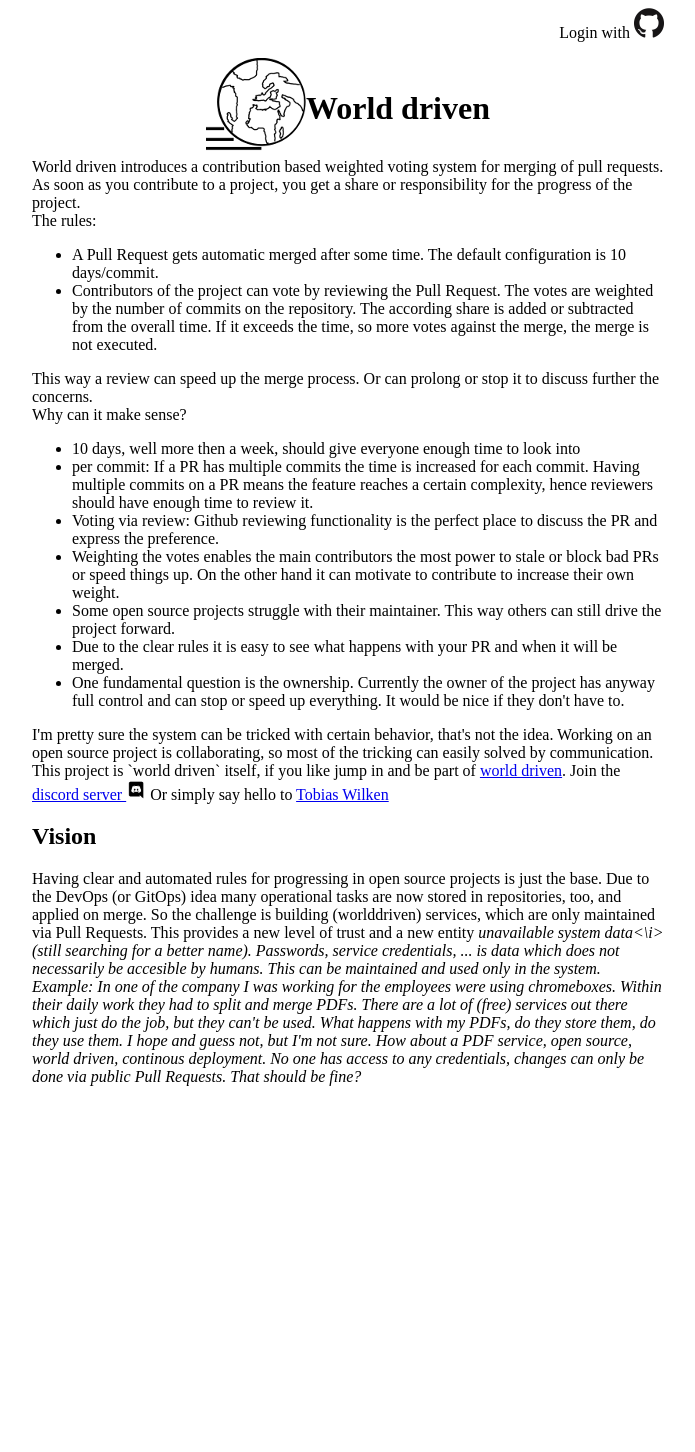
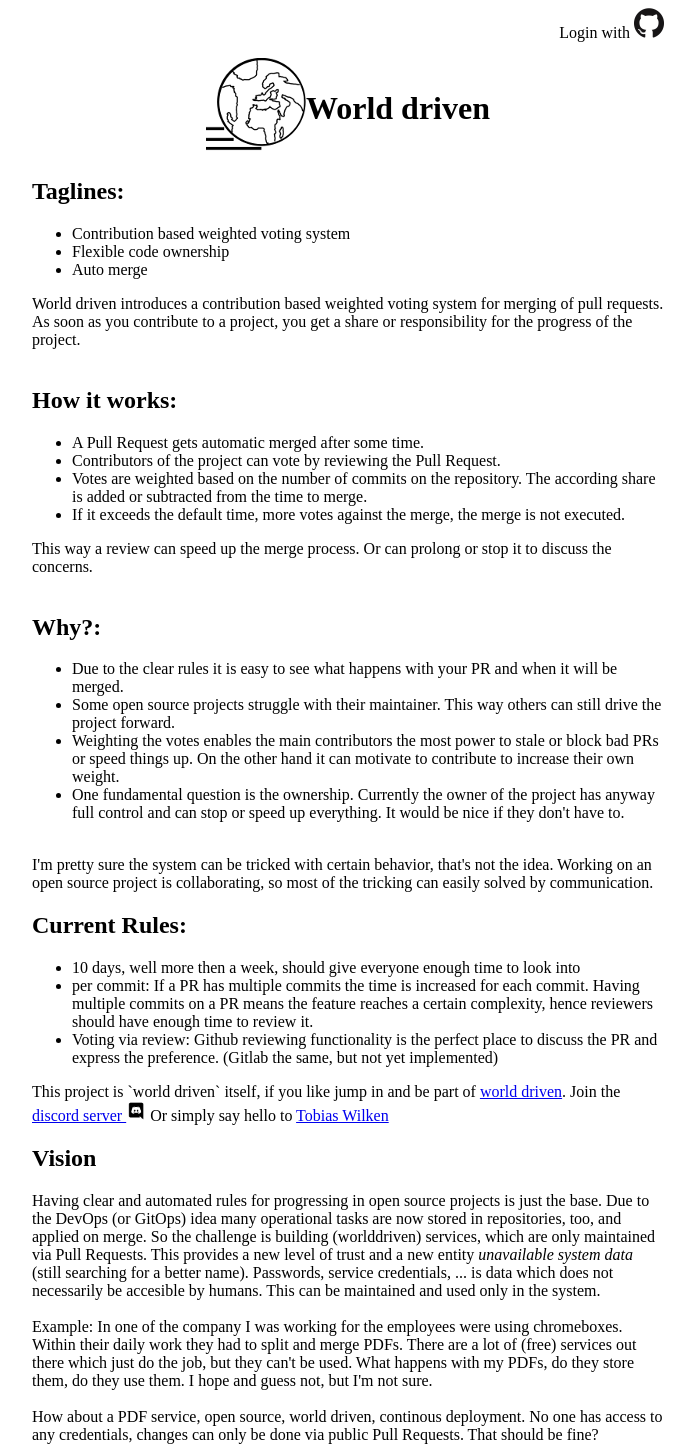
Before and after one commit to TooAngel/worlddriven, a Flask app: page / in a window 1280 px wide. Shown: the whole page, without its empty margins (292-987 px from the left). Before the commit the page ends 1086 px from the top, so only its background shows below. Run offline with Flask 2, Linux system fonts and the light colour scheme; some libraries are stand-ins or nearby versions.

Commit message:
Improve pull request view
- Clean up the interface
- Use detail/summary to show only important information
- Extend the elements with title to explain whats behind it
- Add simple spinner before page is loaded

```diff
--- a/package.json
+++ b/package.json
@@ -2,7 +2,7 @@
   "name": "worlddriven",
   "version": "1.0.0",
   "description": "World driven introduces a contribution based weighted voting system",
-  "main": "index.js",
+  "main": "",
   "directories": {
     "test": "tests"
   },
--- a/src/apiendpoint.py
+++ b/src/apiendpoint.py
@@ -48,6 +48,7 @@ class APIPullRequest(flask_restful.Resource):
                 'title': pull_request.title,
                 'url': pull_request.url,
                 'user': pull_request.user.raw_data,
+                'state': pull_request.state,
                 'stats': {
                     'mergeable': pr.mergeable_pull_request(),
                     'coefficient': pr.coefficient,
--- a/static/index.html
+++ b/static/index.html
@@ -54,49 +54,60 @@
       <img src="/static/logo-100px.png" class="logo" alt="World driven logo" height="100" width="100">
       <h1>World driven</h1>
     </div>
+    <h2>Taglines:</h2>
+    <ul>
+      <li>Contribution based weighted voting system</li>
+      <li>Flexible code ownership</li>
+      <li>Auto merge</li>
+    </ul>
     <div>
       World driven introduces a contribution based weighted voting system
       for merging of pull requests. As soon as you contribute to a project, you get a share or
       responsibility for the progress of the project.
     </div>
+    <br />
     <div>
-      The rules:
+      <h2>How it works:</h2>
       <ul>
-        <li>A Pull Request gets automatic merged after some time. The default configuration
-          is 10 days/commit.</li>
-        <li>Contributors of the project can vote by reviewing the Pull Request. The votes
-          are weighted by the number of commits on the repository. The according share is
-          added or subtracted from the overall time. If it exceeds the time, so more votes
-          against the merge, the merge is not executed.
-        </li>
+        <li>A Pull Request gets automatic merged after some time.</li>
+        <li>Contributors of the project can vote by reviewing the Pull Request.</li>
+        <li>Votes are weighted based on the number of commits on the repository. The according share is
+          added or subtracted from the time to merge.</li>
+        <li>If it exceeds the default time, more votes against the merge, the merge is not executed.</li>
       </ul>
       This way a review can speed up the merge process. Or can prolong or stop it
-      to discuss further the concerns.
+      to discuss the concerns.
     </div>
+    <br />
+    <div>
+      <h2>Why?:</h2>
+      <ul>
+        <li>Due to the clear rules it is easy to see what happens with your PR and
+          when it will be merged.</li>
+        <li>Some open source projects struggle with their maintainer. This way others
+          can still drive the project forward.</li>
+        <li>Weighting the votes enables the main contributors the most power to
+          stale or block bad PRs or speed things up. On the other hand it can
+          motivate to contribute to increase their own weight.</li>
+        <li>One fundamental question is the ownership. Currently the owner of the
+          project has anyway full control and can stop or speed up everything. It
+          would be nice if they don't have to.
+      </ul>
+      <br />
 
-    <div>
-      Why can it make sense?
+      I'm pretty sure the system can be tricked with certain behavior, that's not the idea.
+      Working on an open source project is collaborating, so most of the tricking
+      can easily solved by communication.
+
+      <h2>Current Rules:</h2>
       <ul>
         <li>10 days, well more then a week, should give everyone enough time to look into</li>
         <li>per commit: If a PR has multiple commits the time is increased for each commit.
           Having multiple commits on a PR means the feature reaches a certain complexity,
           hence reviewers should have enough time to review it.</li>
         <li>Voting via review: Github reviewing functionality is the perfect place to
-          discuss the PR and express the preference.</li>
-        <li>Weighting the votes enables the main contributors the most power to
-          stale or block bad PRs or speed things up. On the other hand it can
-          motivate to contribute to increase their own weight.</li>
-        <li>Some open source projects struggle with their maintainer. This way others
-          can still drive the project forward.</li>
-        <li>Due to the clear rules it is easy to see what happens with your PR and
-          when it will be merged.</li>
-        <li>One fundamental question is the ownership. Currently the owner of the
-          project has anyway full control and can stop or speed up everything. It
-          would be nice if they don't have to.
+          discuss the PR and express the preference. (Gitlab the same, but not yet implemented)</li>
       </ul>
-      I'm pretty sure the system can be tricked with certain behavior, that's not the idea.
-      Working on an open source project is collaborating, so most of the tricking
-      can easily solved by communication.
 
       This project is `world driven` itself, if you like jump in and be part of
       <a href="https://github.com/tooangel/worlddriven">world driven</a>.
@@ -113,16 +124,16 @@
       (worlddriven) services, which are only maintained via Pull Requests.
 
       This provides a new level of trust and a new entity <i>unavailable system
-        data<\i> (still searching for a better name).
+        data</i> (still searching for a better name).
       Passwords, service credentials, ... is data which does not necessarily be
-      accesible by humans. This can be maintained and used only in the system.
-
+      accesible by humans. This can be maintained and used only in the system.<br/>
+      <br/>
       Example: In one of the company I was working for the employees were using
       chromeboxes. Within their daily work they had to split and merge PDFs.
       There are a lot of (free) services out there which just do the job, but
       they can't be used. What happens with my PDFs, do they store them, do they
-      use them. I hope and guess not, but I'm not sure.
-
+      use them. I hope and guess not, but I'm not sure.<br/>
+      <br/>
       How about a PDF service, open source, world driven, continous deployment.
       No one has access to any credentials, changes can only be done via public
       Pull Requests. That should be fine?
```
Also changed, not shown: src/public/js/pullrequest.js (+37 -35 lines), static/pull_request.html (+4 -3 lines), static/style.css (+26 -5 lines).
